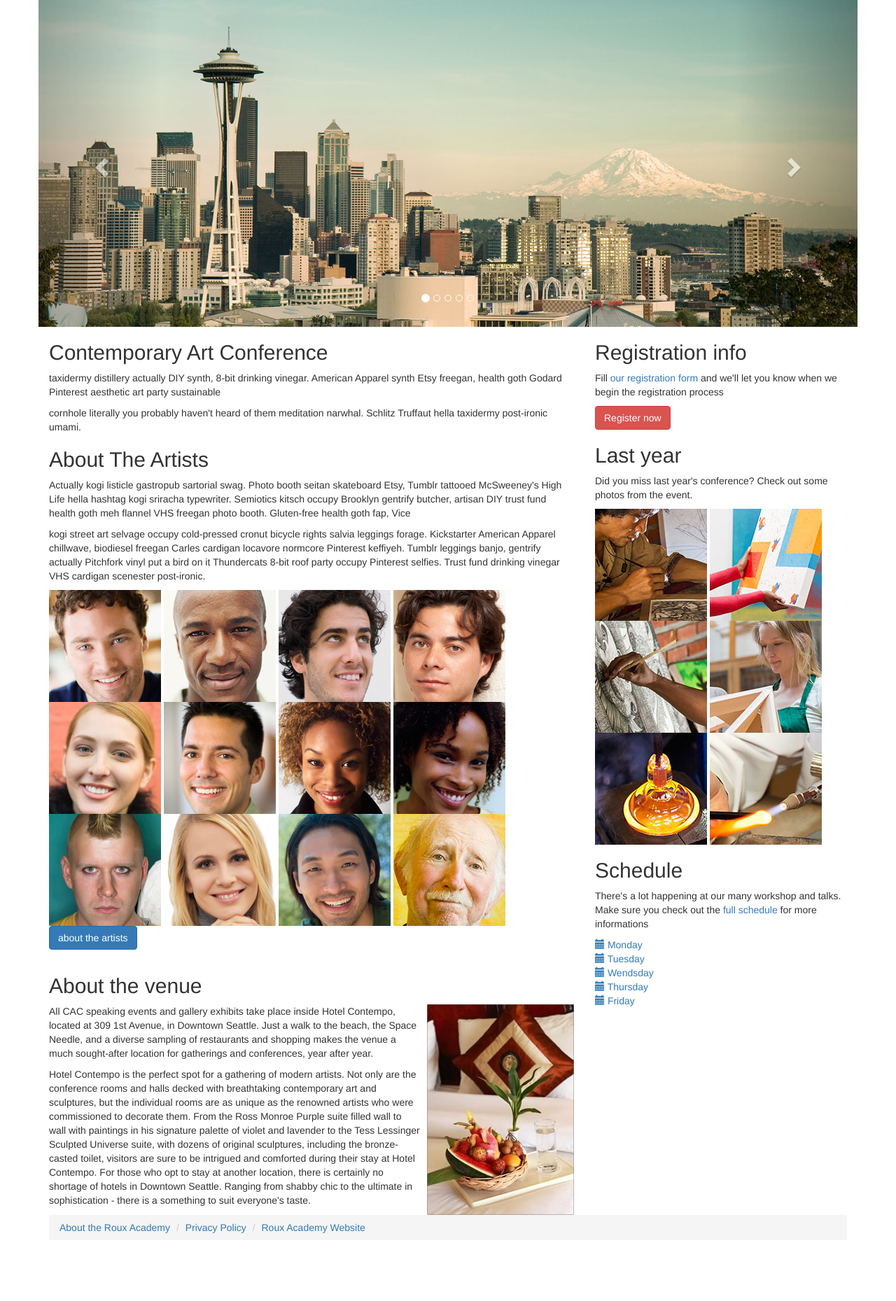
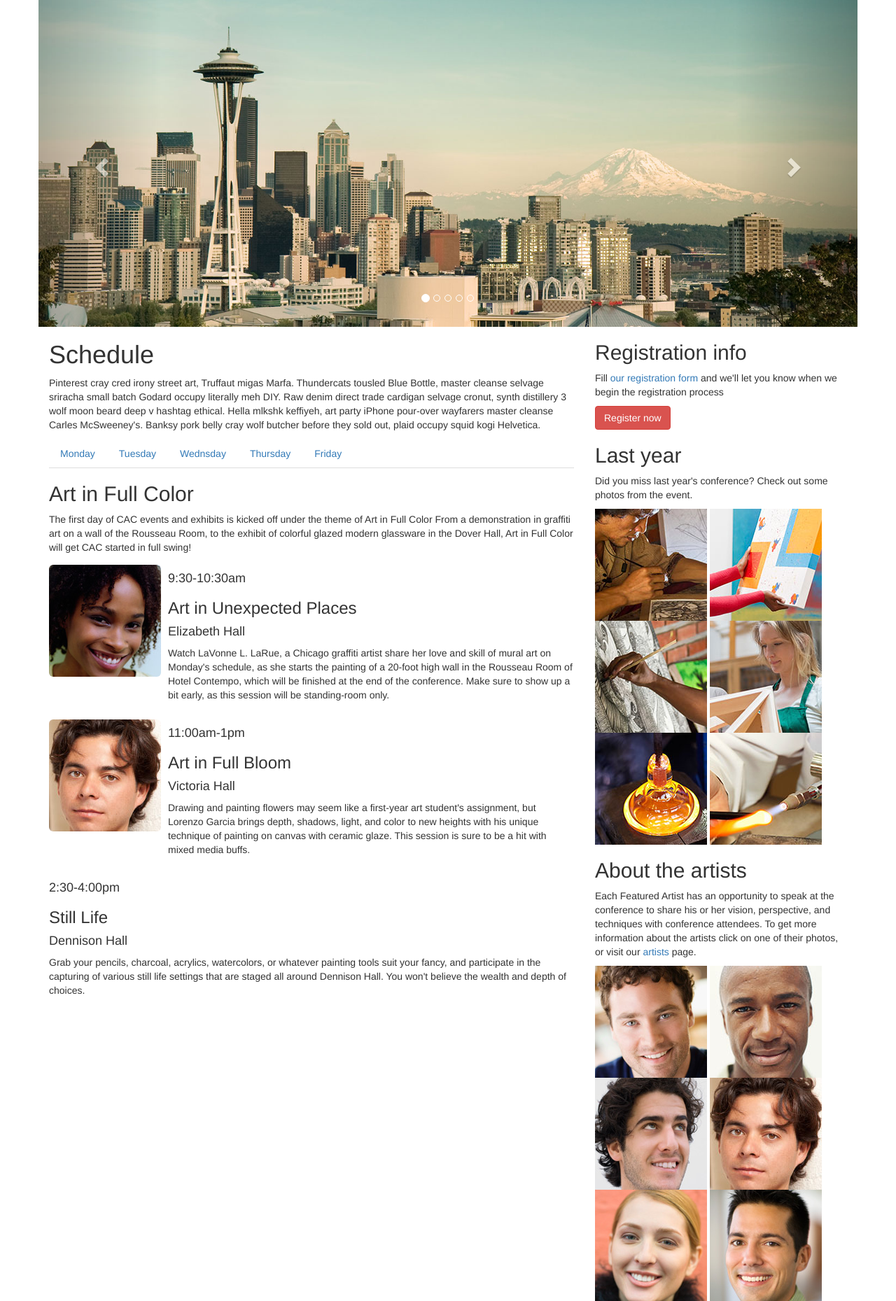
Before and after one commit to NemanjaMandic/RouxAcademy, a PHP site: page /schedule.php in a window 1280 px wide. Shown: the part 186-2045 px from the top of the page at 70% size. Before the commit the page ends 1948 px from the top, so only its background shows below. Run offline with PHP 8.4, Linux system fonts and the light colour scheme; some libraries are stand-ins or nearby versions.

Commit message:
creating and activating tabs

```diff
--- /dev/null
+++ b/includes/article-schedule.php
@@ -0,0 +1,35 @@
+<article class="schedule">
+	<h1>Schedule</h1>
+	<p>Pinterest cray cred irony street art, Truffaut migas Marfa. Thundercats tousled Blue Bottle, master cleanse selvage sriracha small batch Godard occupy literally meh DIY. Raw denim direct trade cardigan selvage cronut, synth distillery 3 wolf moon beard deep v hashtag ethical. Hella mlkshk keffiyeh, art party iPhone pour-over wayfarers master cleanse Carles McSweeney's. Banksy pork belly cray wolf butcher before they sold out, plaid occupy squid kogi Helvetica.</p>
+
+
+<div class="tabbable tabs">
+	<ul class="nav nav-tabs">
+		<li><a href="#monday" data-toggle="tab">Monday</a></li>
+		<li><a href="#tuesday" data-toggle="tab">Tuesday</a></li>
+		<li><a href="#wednsday" data-toggle="tab">Wednsday</a></li>
+		<li><a href="#thursday" data-toggle="tab">Thursday</a></li>
+		<li><a href="#friday" data-toggle="tab">Friday</a></li>
+	</ul><!--nav nav-tabs-->
+</div><!--tabbable tabs-->
+
+<section class="tab-content">
+
+    <!--MOnday-->
+	<?php include 'includes/snippet_schedule_monday.php'; ?>
+
+    <!--Tuesday-->
+	<?php include 'includes/snippet_schedule_tuesday.php'; ?>
+
+    <!--Wednesday-->
+	<?php include 'includes/snippet_schedule_wednesday.php'; ?>
+
+    <!--Thursday-->
+	<?php include 'includes/snippet_schedule_thursday.php'; ?>
+
+    <!--Friday-->
+	<?php include 'includes/snippet_schedule_friday.php'; ?>
+
+
+</section><!--tab-content-->
+</article><!--schedule-->
--- /dev/null
+++ b/includes/snippet_schedule_friday.php
@@ -0,0 +1,10 @@
+<div class="tab-pane" id="friday">
+	<section class="media">
+  	<h4>All day</h4>
+	  <div class="media-body">
+			<h3>Open Exhibit and Meet the Artists</h3>
+			<h4>Victoria, Dennison, and Elizabeth Halls</h4>
+			<p>Roam the exhibit halls freely throughout the day and get a closer look at the widely diverse art submissions from students all around the world. Go in a for a closer look at the pieces that really speak to you, and even talk one-on-one with some of today's most skilled and respected artists. It's an artist's day in paradise.</p>
+	  </div><!-- media-body -->
+	</section><!-- media -->
+</div><!-- friday -->
--- /dev/null
+++ b/includes/snippet_schedule_monday.php
@@ -0,0 +1,34 @@
+<div class="tab-pane active" id="monday">
+	<h2>Art in Full Color</h2>
+	<p>The first day of CAC events and exhibits is kicked off under the theme of Art in Full Color From a demonstration in graffiti art on a wall of the  Rousseau Room, to the exhibit of colorful glazed modern glassware in the Dover Hall, Art in Full Color will get CAC started in full swing!</p>
+
+	<section class="media">
+		<a href="artists.php#LaVonne_LaRue" class="pull-left" data-toggle="tooltip" title data-original-title="LaVonne LaRue"><img class="img-rounded" src="images/artists/LaVonne_LaRue_tn.jpg" alt="Photo of LaVonne LaRue"></a>
+
+	  <div class="media-body">
+	  	<h4>9:30-10:30am</h4>
+			<h3>Art in Unexpected Places</h3>
+			<h4>Elizabeth Hall</h4>
+			<p>Watch LaVonne L. LaRue, a Chicago graffiti artist share her love and skill of mural art on Monday's schedule, as she starts the painting of a 20-foot high wall in the Rousseau Room of Hotel Contempo, which will be finished at the end of the conference. Make sure to show up a bit early, as this session will be standing-room only.</p>
+	  </div><!-- media-body -->
+	</section><!-- media -->
+
+	<section class="media">
+		<a href="artists.php#Lorenzo_Garcia" class="pull-left" data-toggle="tooltip" title data-original-title="Lorenzo Garcia"><img class="pull-left img-rounded" src="images/artists/Lorenzo_Garcia_tn.jpg" alt="Photo of Lorenzo Garcia"></a>
+	  <div class="media-body">
+	  	<h4>11:00am-1pm</h4>
+			<h3>Art in Full Bloom</h3>
+			<h4>Victoria Hall</h4>
+			<p>Drawing and painting flowers may seem like a first-year art student's assignment, but Lorenzo Garcia brings depth, shadows, light, and color to new heights with his unique technique of painting on canvas with ceramic glaze. This session is sure to be a hit with mixed media buffs.</p>
+	  </div><!-- media-body -->
+	</section><!-- media -->
+
+	<section class="media">
+	  <div class="media-body">
+	  	<h4>2:30-4:00pm</h4>
+			<h3>Still Life</h3>
+			<h4>Dennison Hall</h4>
+			<p>Grab your pencils, charcoal, acrylics, watercolors, or whatever painting tools suit your fancy, and participate in the capturing of various still life settings that are staged all around Dennison Hall. You won't believe the wealth and depth of choices.</p>
+	  </div><!-- media-body -->
+	</section><!-- media -->
+</div><!-- monday -->
--- /dev/null
+++ b/includes/snippet_schedule_thursday.php
@@ -0,0 +1,33 @@
+<div class="tab-pane" id="thursday">
+	<section class="media">
+		<a href="artists.php#Hassum_Harrod" class="pull-left" data-toggle="tooltip" title data-original-title="Hassum Harrod"><img class="img-rounded" src="images/artists/Hassum_Harrod_tn.jpg" alt="Photo of Hassum Harrod"></a>
+	  <div class="media-body">
+	  	<h4>09:30 to 10:30 am</h4>
+			<h3>The Use and Absence of Color in Modern Art</h3>
+			<h4>Elizabeth Hall</h4>
+			<p>Hassum Harrod is a "color specialist," in every sense of the phrase. His inherent ability to create color palettes that illuminate an image and allure an audience, has drawn praise from traditionalists as well as modern artists - no small feat in today's diverse art world. His master's thesis at San Francisco Art Academy is entitled "Color Upon Color – The Mixing and Reinventing of Color." It is this thesis that prompted Hillford & Bilken to publish his solo-authored book on color, that will be used in undergraduate art programs throughout the world starting next year.</p>
+			<p>His session at CAC will be an offshoot of his new book and is expected to be standing-room only. So, grab a seat and be prepared for a lesson on color that you'll never forget.</p>
+	  </div><!-- media-body -->
+	</section><!-- media -->
+
+	<section class="media">
+		<a href="artists.php#Constance_Smith" class="pull-left" data-toggle="tooltip" title data-original-title="Constance_Smith"><img class="img-rounded" src="images/artists/Constance_Smith_tn.jpg" alt="Photo of Constance Olivia Smith"></a>
+	  <div class="media-body">
+	  	<h4>10:30 to 11:30 am</h4>
+			<h3>The Art of Salvaging</h3>
+			<h4>Victoria Hall</h4>
+			<p>Never was the phrase "one person's trash is another person's treasure" more accurate than when discussing Constance Olivia Smith's art methodology. While some of her creations are built using fine gemstones, the majority of her work relies upon the discards of a wasteful planet. From bottlecaps to paper scraps to mechanical parts – there is seemingly no refuse that hasn't been used in an original scrap art painting by Olivia. And while there are an increasing number of scrap artists in existence, none have the level of achievement that is so frequently observed in Olivia's creations.</p>
+			<p>In the Art of Salvaging, Olivia will share her talent for finding and selecting scrap materials, as well as the philosophy behind several of her more celebrated works of art. If you're interested in recycling and mixed media, this session will include a lively discussion of both, from the woman who Art International Digest calls the "foremost queen of scrap art."</p>
+	  </div><!-- media-body -->
+	</section><!-- media -->
+
+	<section class="media">
+		<a href="artists.php#Riley_Rewington" class="pull-left" data-toggle="tooltip" title data-original-title="Riley_Rewington"><img class="img-rounded" src="images/artists/Riley_Rewington_tn.jpg" alt="Photo of Riley Rewington"></a>
+	  <div class="media-body">
+	  	<h4>1:30 to 2:30</h4>
+			<h3>The Art of Abstract</h3>
+			<h4>Dennison Hall</h4>
+			<p>The leader of the MMA artistic movement in his hometown of Portland, Riley Rudolph Rewington draws a crowd wherever he goes. Mixing street performance, video, music, and traditional art, Riley has created some of the most unique and deeply poignant abstract works of his generation. Join Riley in Dennison Hall for an intimate discussion on The Art of Abstract, in which he shares his philosophies about modern abstract art, and critiques some of this own work – with complete candor and a healthy dose of personality.</p>
+	  </div><!-- media-body -->
+	</section><!-- media -->
+</div><!-- thursday -->
--- /dev/null
+++ b/includes/snippet_schedule_tuesday.php
@@ -0,0 +1,34 @@
+<div class="tab-pane" id="tuesday">
+ 	<h2>Water in Art</h2>
+	<p>Water in Art is the theme for the second day, as art students from around the world gather at the Fountain of Intrigue in the gardens of Hotel Contempo to create ice sculptures, and art lecturers discuss the use of water as an art material, and water as an art subject.</p>
+
+	<section class="media">
+		<a href="artists.php#Jennifer_Jerome" class="pull-left" data-toggle="tooltip" title data-original-title="Jennifer Jerome"><img class="img-rounded" src="images/artists/Jennifer_Jerome_tn.jpg" alt="Photo of Jennifer Jerome"></a>
+	  <div class="media-body">
+	  	<h4>9:30-10:30am</h4>
+			<h3>Water in Art Kickoff Session</h3>
+			<h4>Elizabeth Hall </h4>
+			<p>Jennifer Jerome, a native of New Orleans, whose work has centered around abstract images that depict flooding and rebuilding, will talk about how the floods inspired her artistically, and how, despite the sadness of devastation and lives lost, her work also depicts the hope and togetherness of a community that has persevered.</p>
+	  </div><!-- media-body -->
+	</section><!-- media -->
+
+	<section class="media">
+		<a href="artists.php#Gerard_Donahue" class="pull-left" data-toggle="tooltip" title data-original-title="Gerard Donahue"><img class="img-rounded" src="images/artists/Gerard_Donahue_tn.jpg" alt="Photo of Gerard Donahue"></a>
+	  <div class="media-body">
+	  	<h4>10:30am-1pm</h4>
+			<h3>Ice Sculptures</h3>
+			<h4>Fountain of Intrigue</h4>
+			<p>Get on your mittens and earmuffs, and join your fellow artists at the Fountain of Intrigue, in the Hotel Contempo gardens, where the ambient temperature has been turned down to allow the sculpting of ice into the most mysterious and beautiful of shapes. Gerard Kent Donahue will share his secrets for chiseling ice into a shape that your imagination has envisioned. There is an extra fee of $25 for the rental of the tools needed to sculpt ice, if you plan to participate. And we hope you do!</p>
+	  </div><!-- media-body -->
+	</section><!-- media -->
+
+	<section class="media">
+		<a href="artists.php#Hillary_Goldwynn" class="pull-left" data-toggle="tooltip" title data-original-title="Hillary Goldwynn"><img class="img-rounded" src="images/artists/Hillary_Goldwynn_tn.jpg" alt="Photo of Hillary Goldywynn"></a>
+	  <div class="media-body">
+	  	<h4>2:30-4:00pm</h4>
+			<h3>Deep Sea Wonders</h3>
+			<h4>Dennison Hall</h4>
+			<p>Hilary Goldywynn Post has been inspiring deep sea divers to paint what they experience under water, since she began diving at the early age of 14. Not only does she explain texture, color, and tools, but she also explains methods for capturing your under sea explorations in your mind for future expulsion onto canvas. And, even if snorkeling is as far under water as you're willing to go, Hilary's techniques will work just as well for you.</p>
+	  </div><!-- media-body -->
+	</section><!-- media -->
+</div><!-- tuesday -->
--- /dev/null
+++ b/includes/snippet_schedule_wednesday.php
@@ -0,0 +1,30 @@
+<div class="tab-pane" id="wednsday">
+	<section class="media">
+		<a href="artists.php#Barot_Bellingham" class="pull-left" data-toggle="tooltip" title data-original-title="Barot Bellingham"><img class="img-rounded" src="images/artists/Barot_Bellingham_tn.jpg" alt="Photo of Barot Bellingham"></a>
+	  <div class="media-body">
+	  	<h4>9:30 to 10:30 am</h4>
+			<h3>The Un-Collection</h3>
+			<h4>Elizabeth Hall</h4>
+			<p>Barot Bellingham's new collection is pieced together from seemingly unrelated individual works of varying topic. From portraits to landscapes to abstract, Barot does it all, and does it all well. The only unifying factor is the excellence in form, technique, color, and balance that exudes from each and every individual work in The Un-Collection. Meet Barot, and his undeniably original collection of art, and be forever enchanted.</p>
+	  </div><!-- media-body -->
+	</section><!-- media -->
+
+	<section class="media">
+		<a href="artists.php#Xhou_Ta" class="pull-left" data-toggle="tooltip" title data-original-title="Xhou Ta"><img class="img-rounded" src="images/artists/Xhou_Ta_tn.jpg" alt="Photo of Xhou Ta"></a>
+	  <div class="media-body">
+	  	<h4>10:45 to 12:00 pm</h4>
+			<h3>Beyond the Naked Eye</h3>
+			<h4>Dennison Hall</h4>
+			<p>Get a glimpse at the rare offerings in Xhou's exhibit, ranging from an exquisite skyscraper painted on a grain of rice, to a miniature sculpture of an oak tree filled with detailed animals, the size of a thimble. Items are shown on a large screen, using Xhou's patented rear-projection device that magnifies the image to reveal incredible detail. Beyond the Naked Eye is a fantastic exhibit that blends art and science in a most magical way.</p>
+	  </div><!-- media-body -->
+	</section><!-- media -->
+
+	<section class="media">
+	  <div class="media-body">
+	  	<h4>1:30 to 4:00 pm</h4>
+			<h3>The Business of Art</h3>
+			<h4>Victoria Hall</h4>
+			<p>Rita Ellsworth, MBA has been coaching artists on the business of art for 20 years. She represents some of the world's most notable artists including Rayole Bordeoux, Janelle McKimble, and Tim Darnell. This session will include topics on getting noticed through unique marketing, negotiating contracts, tax deductions that make the most of your artist income, and achieving work/life balance as an independent contractor. This is an excellent opportunity to receive top-notch advice from a seasoned business advisor. And, the question and answer session is not to miss!</p>
+	  </div><!-- media-body -->
+	</section><!-- media -->
+	</div><!-- wednesday -->
--- a/js/myscript.js
+++ b/js/myscript.js
@@ -28,4 +28,8 @@ $(document).ready(function(){
 			$('#modal').modal('hide');
 		});
 	});
+
+	//Activate schedule tabs
+	var hash = window.location.hash;
+	hash && $('ul.nav a[href="' + hash + '"]').tab('show');
 }); //jQuery is loaded
--- a/schedule.php
+++ b/schedule.php
@@ -29,16 +29,15 @@
 
        <section class="main col col-lg-8">
 
-            <?php include 'includes/article-intro.php'; ?>
-            <?php include 'includes/article-abouttheartists.php'; ?>
-            <?php include 'includes/article-aboutevenue.php'; ?>
+            <?php include 'includes/article-schedule.php'; ?>
+
 
        </section><!--END main col col-lg-8-->
        <section class="sidebar col col-lg-4">
 
            <?php include 'includes/aside-register.php'; ?>
            <?php include 'includes/aside-lastyear.php'; ?>
-           <?php include 'includes/aside-accordion.php'; ?>
+           <?php include 'includes/aside-abouttheartists.php'; ?>
 
        </section><!--END sidebar col col-lg-4-->
      </div><!--END content row-->
```
